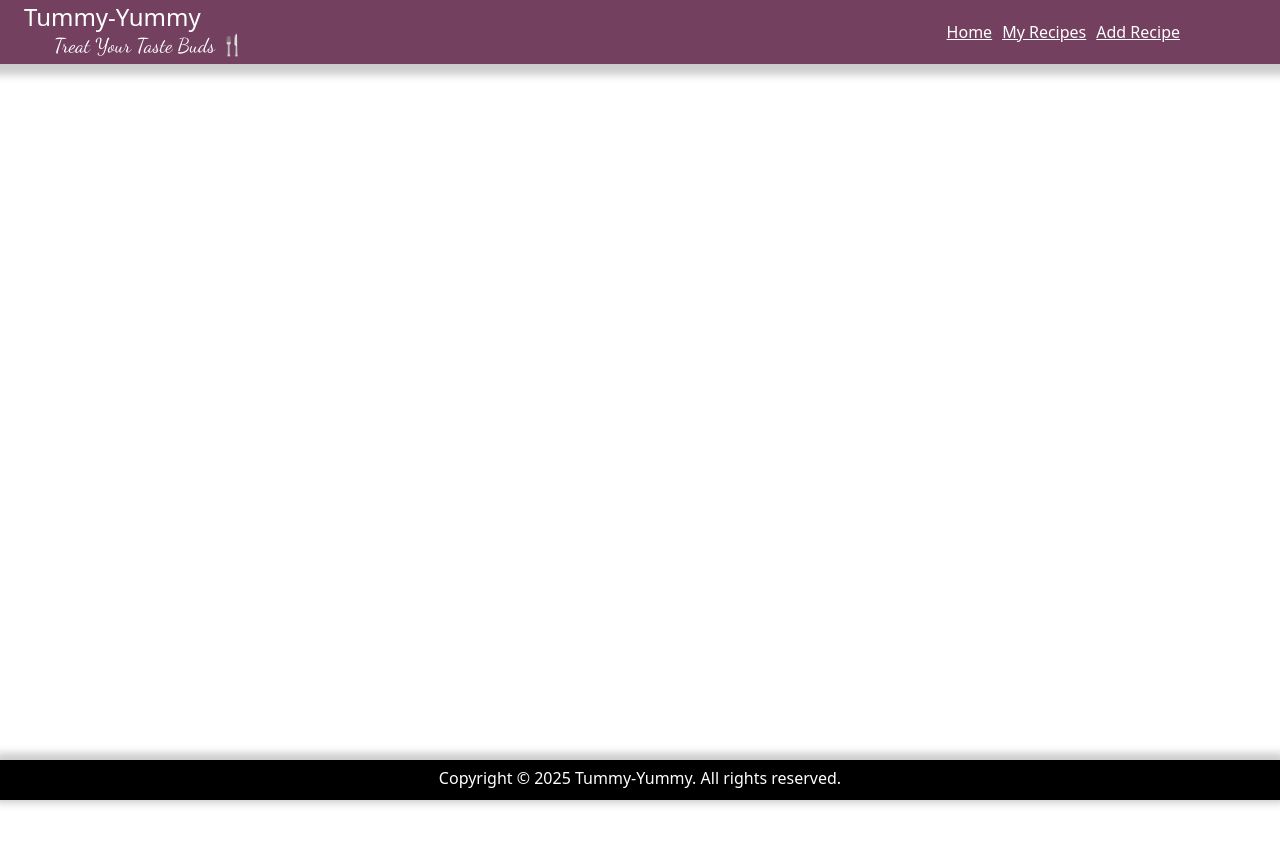
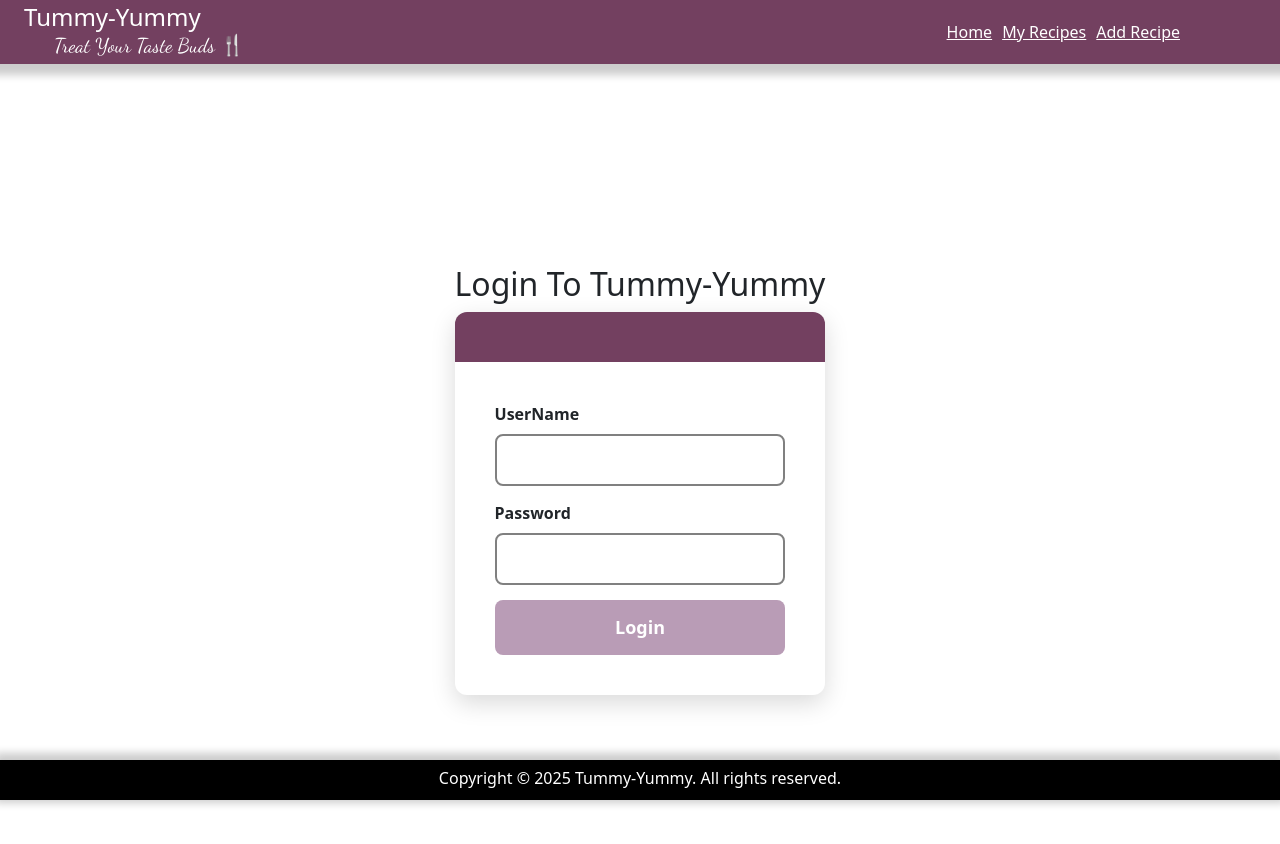
Before and after one commit to dd-1710/Recipe-Book, an Angular app in the folder Recipe-App/: page /login in a window 1280 px wide. Before the commit this address led to /. Shown: the top 844 px of the page. Before the commit the page ends 800 px from the top, so only its background shows below. Built offline with nearby package versions, Linux system fonts and the light colour scheme; a web font is replaced by a local one.

Commit message:
Implement login functionality with form validation and routing

```diff
--- a/Recipe-App/src/app/app.routes.ts
+++ b/Recipe-App/src/app/app.routes.ts
@@ -8,7 +8,10 @@ import { AddRecipeComponent } from '../pages/add-recipe/add-recipe.component';
 export const routes: Routes = [
 
     {
-        path:'',redirectTo:'recipe',pathMatch:'full'
+        path:'',redirectTo:'login',pathMatch:'full'
+    },
+    {
+      path:'login',loadComponent:()=>import('../pages/login/login.component').then(m=>m.LoginComponent)
     },
     {
         path:'recipe',loadComponent:()=>import('../pages/show-recipes/show-recipes.component').then(m => m.ShowRecipesComponent),
--- /dev/null
+++ b/Recipe-App/src/pages/login/login.component.html
@@ -0,0 +1,35 @@
+<div class="container">
+    <div>
+        <h2>Login To Tummy-Yummy</h2>
+        <form [formGroup]="loginForm" (ngSubmit)="login()" novalidate>
+            <div>
+                <div>
+                    <label for="username">UserName
+
+                    </label>
+                    <input id="username" type="text" formControlName="username">
+                    <div *ngIf="userName?.invalid && userName?.touched">
+                        <span class="alert alert-danger" *ngIf="userName?.errors?.['required']">User Name is
+                            Required</span>
+
+                    </div>
+                </div>
+                <div>
+                    <label for="password"> Password
+
+                    </label>
+                    <input id="password" type="password" formControlName="password">
+                    <div *ngIf="password?.invalid && password?.touched">
+                        <span class="alert alert-danger" *ngIf="password?.errors?.['required']">Password is
+                            Required</span>
+
+                    </div>
+                </div>
+                <button [disabled]="loginForm.invalid">
+                    Login
+                </button>
+            </div>
+        </form>
+
+    </div>
+</div>
--- /dev/null
+++ b/Recipe-App/src/pages/login/login.component.scss
@@ -0,0 +1,92 @@
+:root {
+  --primary-color: rgb(115, 64, 96);
+  --background-color: beige;
+  --error-color: #e74c3c;
+  --input-border: gray;
+  --input-focus-border: var(--primary-color);
+}
+
+body, html {
+  height: 100%;
+  margin: 0;
+  font-family: Arial, sans-serif;
+  background-color: var(--background-color);
+}
+
+.container {
+  height: 100vh;
+  display: flex;
+  justify-content: center;
+  align-items: center;
+}
+
+form {
+  background: white;
+ border-top: 50px solid  rgb(115, 64, 96);
+
+  padding: 40px 40px;
+  border-radius: 12px;
+  box-shadow: 0 8px 24px rgba(0,0,0,0.15);
+  width: 100%;
+  max-width: 500px;
+  box-sizing: border-box;
+}
+
+label {
+  display: block;
+  margin-bottom: 8px;
+  font-weight: 600;
+  color: var(--primary-color);
+}
+
+input[type="text"],
+input[type="password"] {
+  width: 100%;
+  padding: 12px 14px;
+  margin-bottom: 15px;
+  border: 2px solid gray !important;
+  border-radius: 8px;
+  font-size: 16px;
+  box-sizing: border-box;
+  transition: border-color 0.3s ease;
+}
+
+input[type="text"]:focus,
+input[type="password"]:focus {
+  border-color: var(--input-focus-border);
+  outline: none;
+}
+
+button {
+  width: 100%;
+  padding: 14px;
+  background-color: rgb(115, 64, 96);
+  border: none;
+  border-radius: 8px;
+  color: white;
+  font-size: 18px;
+  font-weight: 700;
+  cursor: pointer;
+  transition: background-color 0.3s ease;
+}
+
+button:disabled {
+  background-color: #b99cb6;
+  cursor: not-allowed;
+}
+
+.alert-danger {
+  color: var(--error-color);
+  font-size: 13px;
+  margin-top: -12px;
+  margin-bottom: 12px;
+  display: block;
+}
+
+@media (max-width: 480px) {
+  form {
+    padding: 30px 20px;
+    width: 90%;
+    max-width: 100%;
+  }
+}
--- /dev/null
+++ b/Recipe-App/src/pages/login/login.component.ts
@@ -0,0 +1,45 @@
+import { CommonModule } from '@angular/common';
+import { Component } from '@angular/core';
+import { ReactiveFormsModule,FormGroup,FormBuilder, Validators } from '@angular/forms';
+import { Router } from '@angular/router';
+
+@Component({
+  selector: 'app-login',
+  standalone: true,
+  imports: [ReactiveFormsModule,CommonModule],
+  templateUrl: './login.component.html',
+  styleUrl: './login.component.scss'
+})
+export class LoginComponent {
+
+  public loginForm! : FormGroup;
+
+  constructor(private fb:FormBuilder,private route:Router){
+
+  }
+
+  ngOnInit(){
+
+    this.loginForm = this.fb.group({
+      username: ['',[Validators.required]],
+      password: ['',[Validators.required]]
+    })
+  }
+
+  get userName(){
+   return  this.loginForm.get('username')
+  }
+
+  get password(){
+    return this.loginForm.get('password');
+  }
+
+  login(){
+    if(this.loginForm.valid){
+      console.log("logging")
+       this.route.navigate(['/recipe']);
+       sessionStorage.setItem('isLoggedIn','True')
+    }
+  }
+
+}
```
Also changed, not shown: 1 other file (tests, documents, lock files or other folders).
